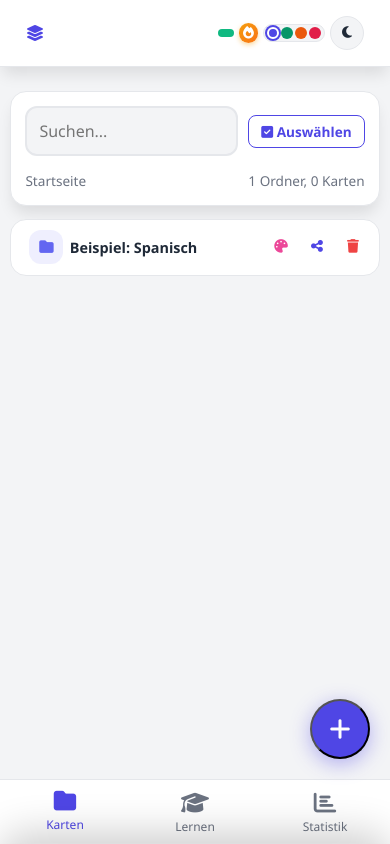
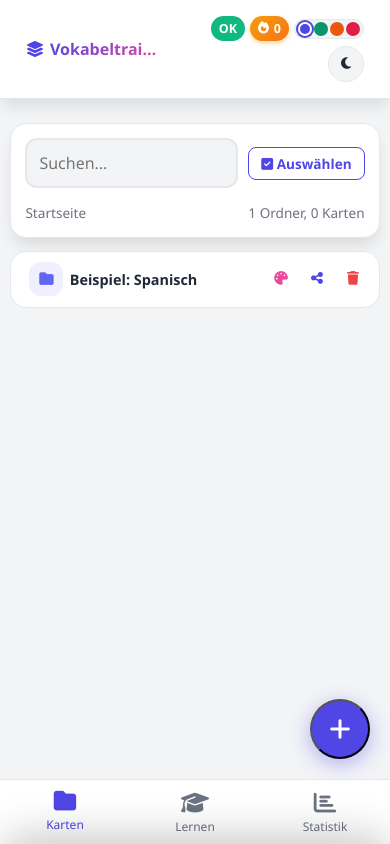
Before and after one commit to ReiferPeter69/Vakabeltrainer, a plain HTML site: page index.html in a window 390 px wide. Drawn offline with Linux system fonts and the light colour scheme.

Commit message:
verbesserung des headers

```diff
--- a/style.css
+++ b/style.css
@@ -711,7 +711,7 @@ select.form-control {
 }
 
 /* =============================================
-   RESPONSIVE: Small Phones (<400px)
+   RESPONSIVE: Header & Small Phones
    ============================================= */
 
 /* --- Header: Kompaktstufe 1 (Smartphones bis 600px) --- */
@@ -723,30 +723,26 @@ select.form-control {
     .backup-badge, .streak-badge { padding: 4px 8px; font-size: 0.78rem; }
 }
 
-/* --- Header: Kompaktstufe 2 (sehr kleine Smartphones bis 480px) --- */
+/* --- Header: Kompaktstufe 2 (kleine Smartphones bis 480px) --- */
+/* Text bleibt erhalten! Nur das redundante Cloud-Icon fällt weg,
+   der Status-Text („OK") bleibt als Signal sichtbar. */
 @media (max-width: 480px) {
-    /* Backup-Badge: nur noch Icon (Status-Farbe reicht als Signal) */
     .backup-badge .fa-cloud-upload-alt { display: none; }
-    .backup-badge #backupStatus { display: none; }
+    .header-actions { gap: 6px; }
+    .accent-dot { width: 15px; height: 15px; }
+    .accent-picker { gap: 3px; padding: 2px 4px; }
+}
+
+/* --- Winz-Klassengeräte bis 400px ---
+   Hier wird nur noch sanft verdichtet: Akzent-Picker minimal enger,
+   Theme-Button etwas kleiner. Logo-Text und alle Badge-Texte BLEIBEN. */
+@media (max-width: 400px) {
+    .container { padding: 0 10px; }
     .header-actions { gap: 5px; }
     .accent-dot { width: 14px; height: 14px; }
-    .accent-picker { gap: 3px; padding: 2px 4px; }
-    .btn-icon { width: 38px; height: 38px; }
-}
-
-/* --- Header: Kompaktstufe 3 (Winz-Klassengeräte bis 400px) --- */
-@media (max-width: 400px) {
-    .container { padding: 0 10px; }
-
-    /* Logo-Text verschwindet, nur Icon bleibt */
-    .logo span { display: none; }
-    .logo { font-size: 1rem; gap: 0; }
-    /* Streak-Text weg, nur Icon */
-    .streak-badge #streakCount { display: none; }
-    .streak-badge { padding: 4px; }
-    .accent-dot { width: 12px; height: 12px; }
     .accent-picker { gap: 2px; padding: 2px 3px; }
-    .btn-icon { width: 34px; height: 34px; }
+    .btn-icon { width: 36px; height: 36px; }
+    .logo { font-size: 1rem; gap: 6px; }
 
     /* Karten & Abstände kompakter */
     .card { padding: 0.9rem; margin-bottom: 0.8rem; }
```
